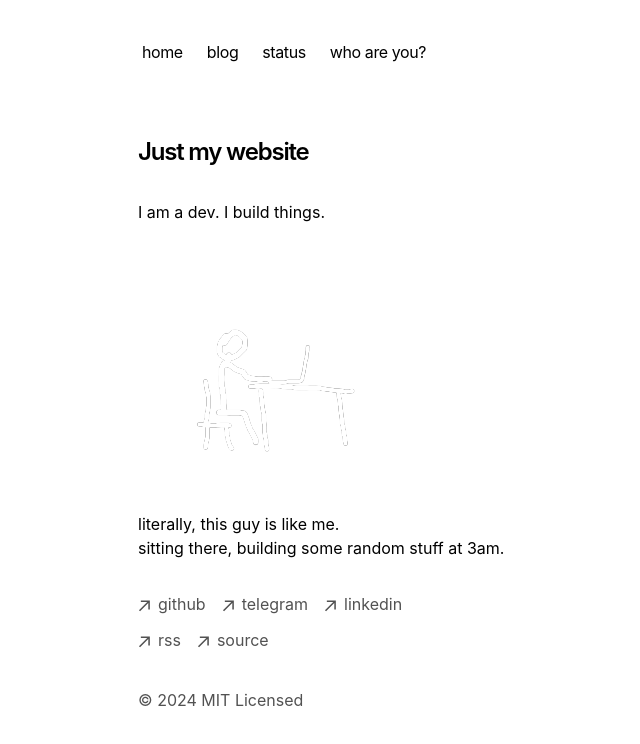
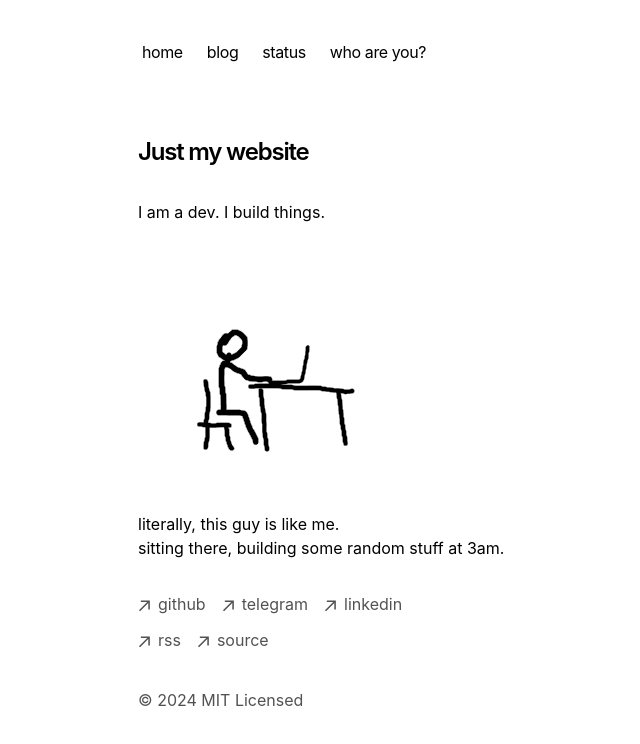
Before and after one commit to abzy128/abzy-kz, a Next.js app: page / in a window 1280 px wide. Shown: the top 744 px of the page, without its empty margins (214-854 px from the left). Built offline with nearby package versions, Linux system fonts and the light colour scheme.

Commit message:
add light color version of picture asset as default

```diff
--- a/app/page.tsx
+++ b/app/page.tsx
@@ -14,7 +14,11 @@ export default function Page() {
         `}
       </p>
       <div className="my-8"></div>
-      <Image src={"/literallyMe.png"} alt="literrallyMe.png" width={256} height={256}/>
+      <picture>
+        <source srcSet="/literallyMe-dark.png" media="(prefers-color-scheme: dark)"/>
+        <source srcSet="/literallyMe.png"/>
+        <img src="/literallyMe.png" alt="literallyMe.png" width={256} height={256}/>
+      </picture>
       <p>literally, this guy is like me.</p>
       <p>sitting there, building some random stuff at 3am.</p>
     </section>
```
Also changed, not shown: public/literallyMe-dark.png (added), public/literallyMe.png.
